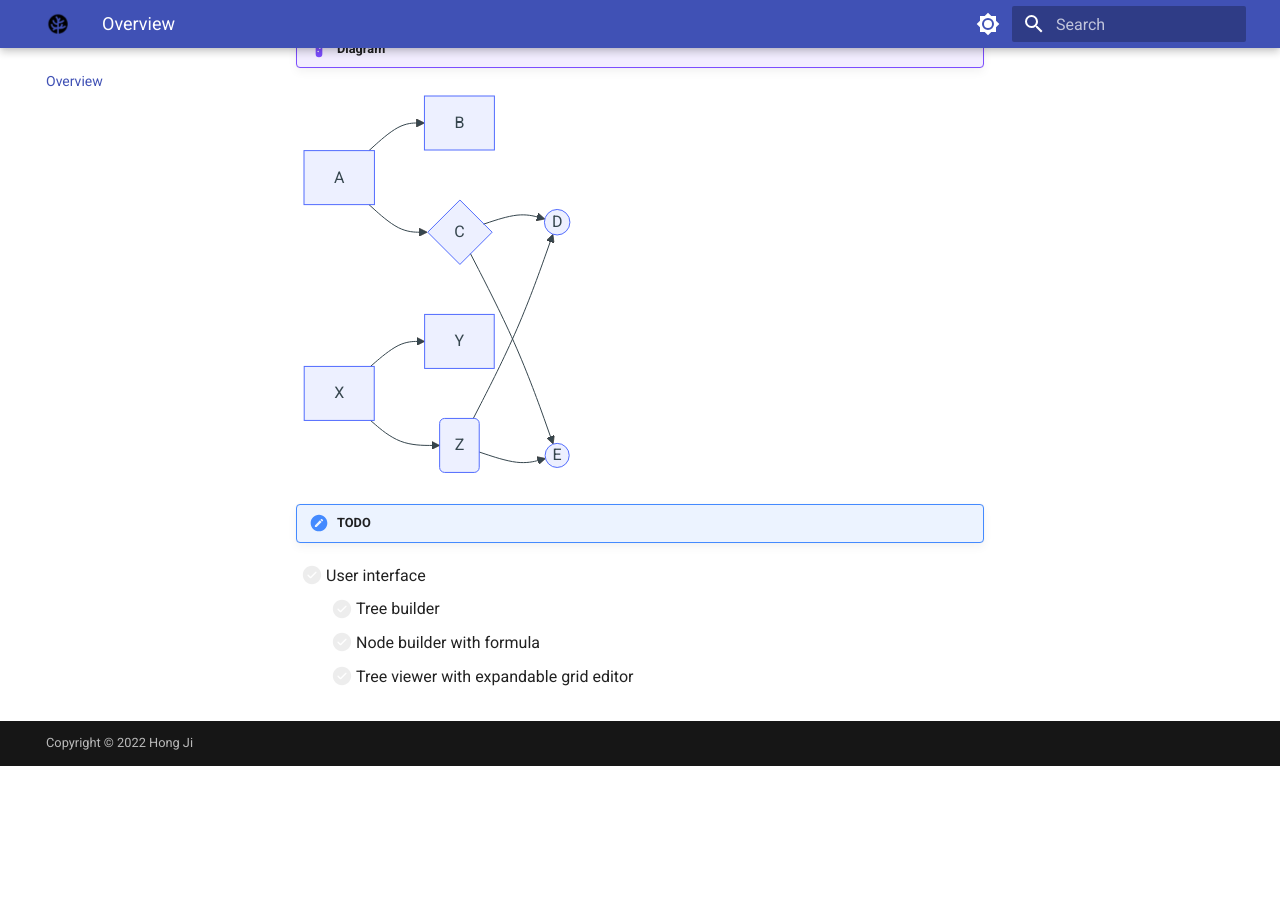
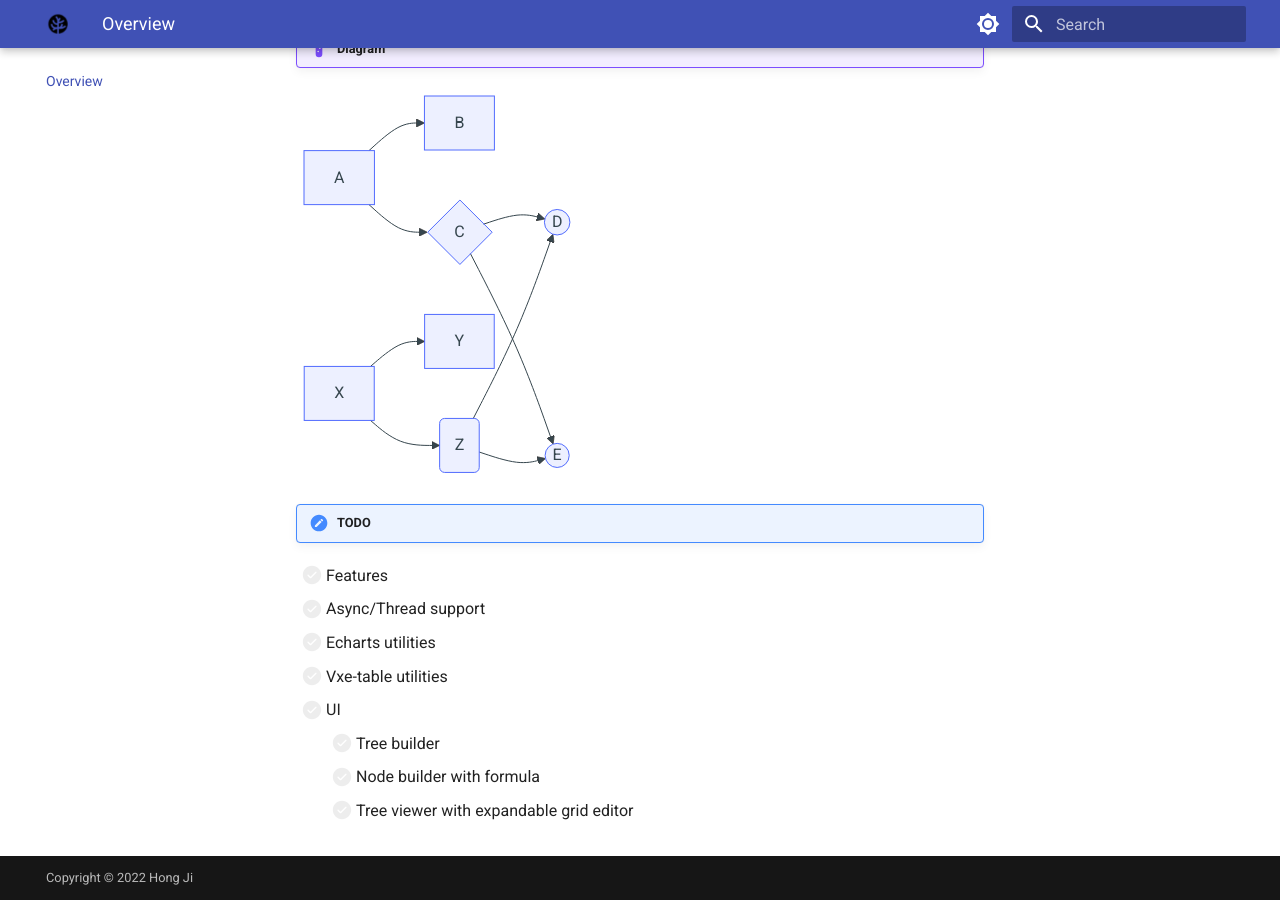
Before and after one commit to Simplified-Mind/tree, an MkDocs documentation site: the page built from docs/index.md, in a window 1280 px wide and 900 px high, scrolled down 615 px. Built offline with MkDocs 1.6.1 and Material for MkDocs 9.7.7, drawn with Linux system fonts in a browser that asks for light colours; before the commit the page ends 1381 px from its top, so only the background shows below that.

Commit message:
update todo and completed features

````diff
--- a/docs/index.md
+++ b/docs/index.md
@@ -7,6 +7,7 @@
 * [x] Read only
 * [x] Dynamic expression validation and execution
 * [x] Dynamic tree builder
+
 
 !!! example "Diagram"
 ```mermaid
@@ -23,7 +24,11 @@ graph LR
 ```
 
 !!! todo "TODO"
-- [ ] User interface
+- [ ] Features
+  * [ ] Async/Thread support
+  * [ ] Echarts utilities
+  * [ ] Vxe-table utilities
+- [ ] UI
     * [ ] Tree builder
     * [ ] Node builder with formula
     * [ ] Tree viewer with expandable grid editor
````
